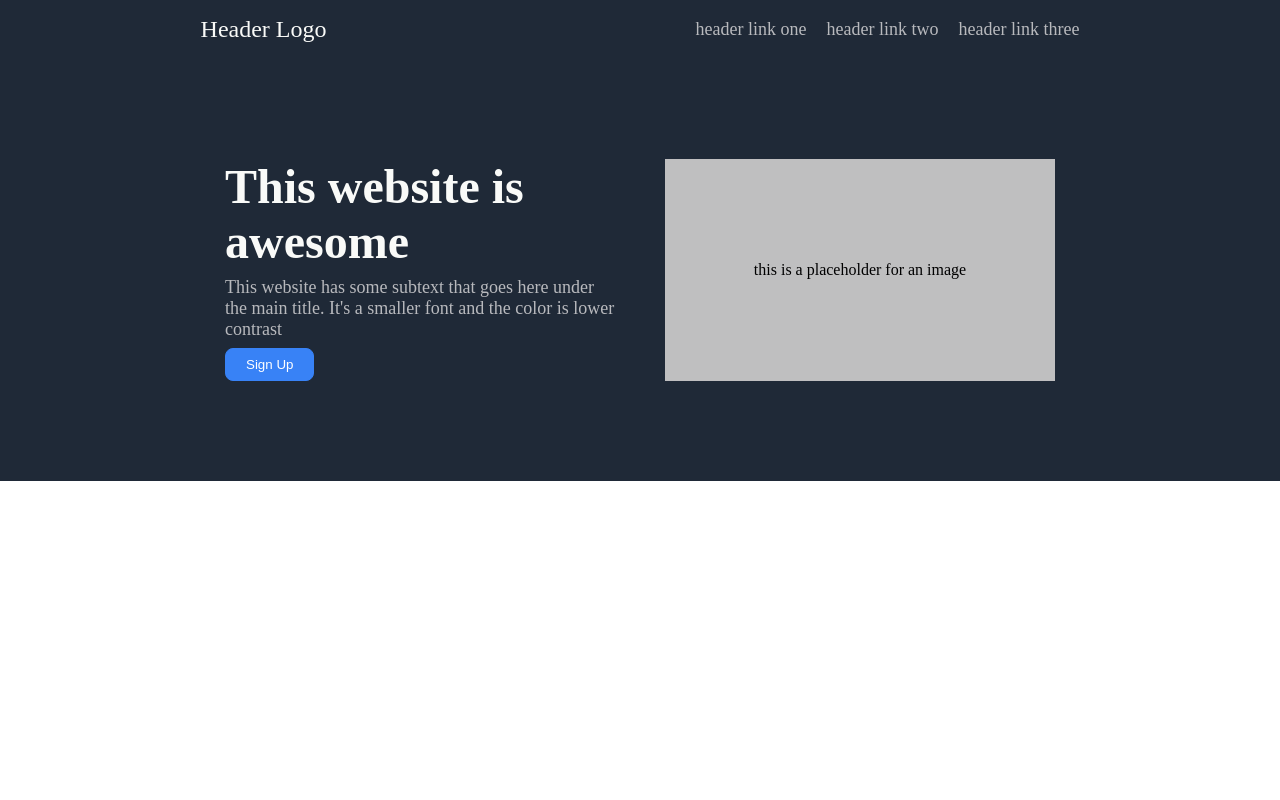
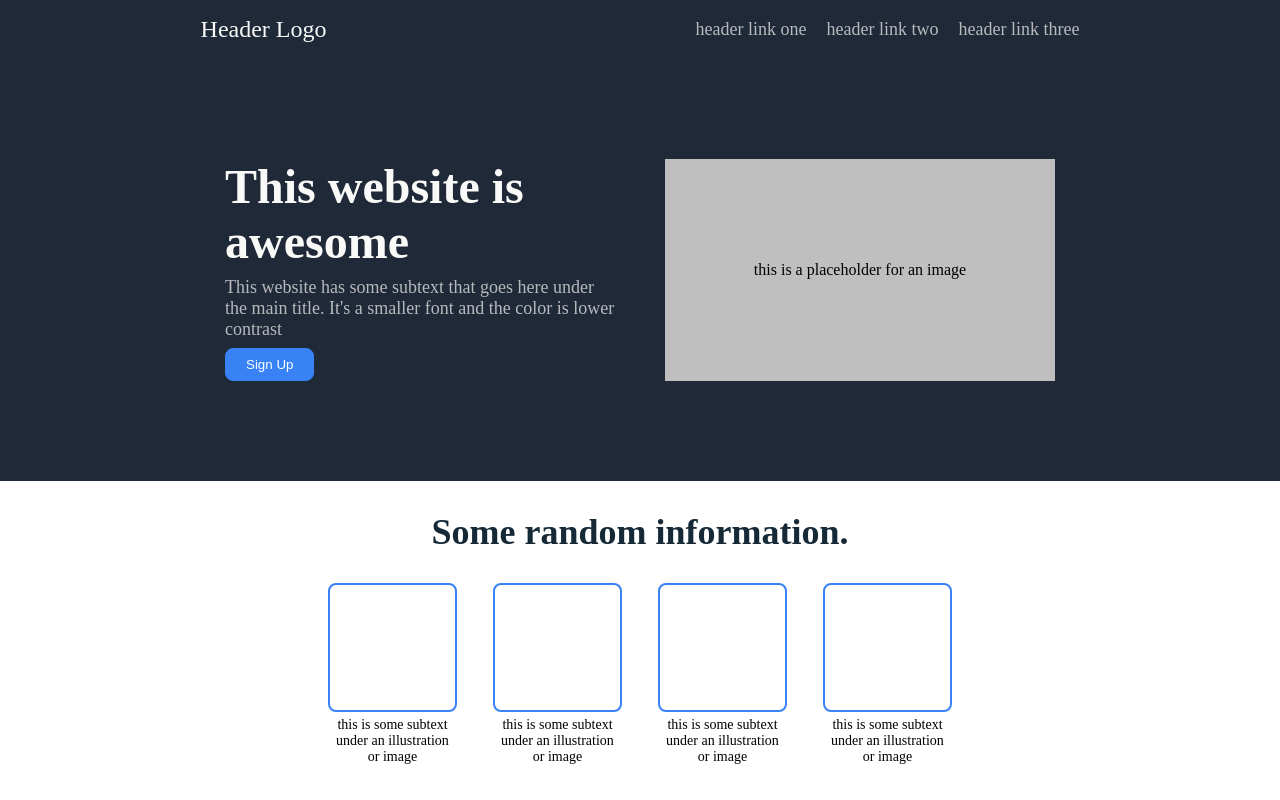
Before and after one commit to ericswraps/landing-page, a plain HTML site: page index.html in a window 1280 px wide. Drawn offline with Linux system fonts and the light colour scheme.

Commit message:
added second information section

```diff
--- a/index.html
+++ b/index.html
@@ -34,7 +34,25 @@
         </div>
     </div>
     <div class="section-two">
-
+        <div class="random">Some random information.</div>
+        <div class="items">
+            <div class="info">
+                <div class="square"></div>
+                <div class="text">this is some subtext under an illustration or image</div>
+            </div>
+            <div class="info">
+                <div class="square"></div>
+                <div class="text">this is some subtext under an illustration or image</div>
+            </div>
+            <div class="info">
+                <div class="square"></div>
+                <div class="text">this is some subtext under an illustration or image</div>
+            </div>
+            <div class="info">
+                <div class="square"></div>
+                <div class="text">this is some subtext under an illustration or image</div>
+            </div>
+        </div>
     </div>
 
 </body>
--- a/styles.css
+++ b/styles.css
@@ -80,3 +80,38 @@ ul {
   justify-content: center;
   align-items: center;
 }
+
+.random {
+  display: flex;
+  justify-content: center;
+  font-size: 36px;
+  font-weight: bolder;
+  color: #152937;
+  padding: 30px;
+}
+
+.items {
+  display: flex;
+  justify-content: center;
+  gap: 40px;
+  text-align: center;
+}
+
+.square {
+  height: 125px;
+  width: 125px;
+  border: 2px solid #3882f6;
+  border-radius: 8px;
+}
+
+.info {
+  display: flex;
+  flex-direction: column;
+  align-items: center;
+  max-width: 125px;
+}
+
+.text {
+  font-size: 14px;
+  padding: 5px;
+}
```
